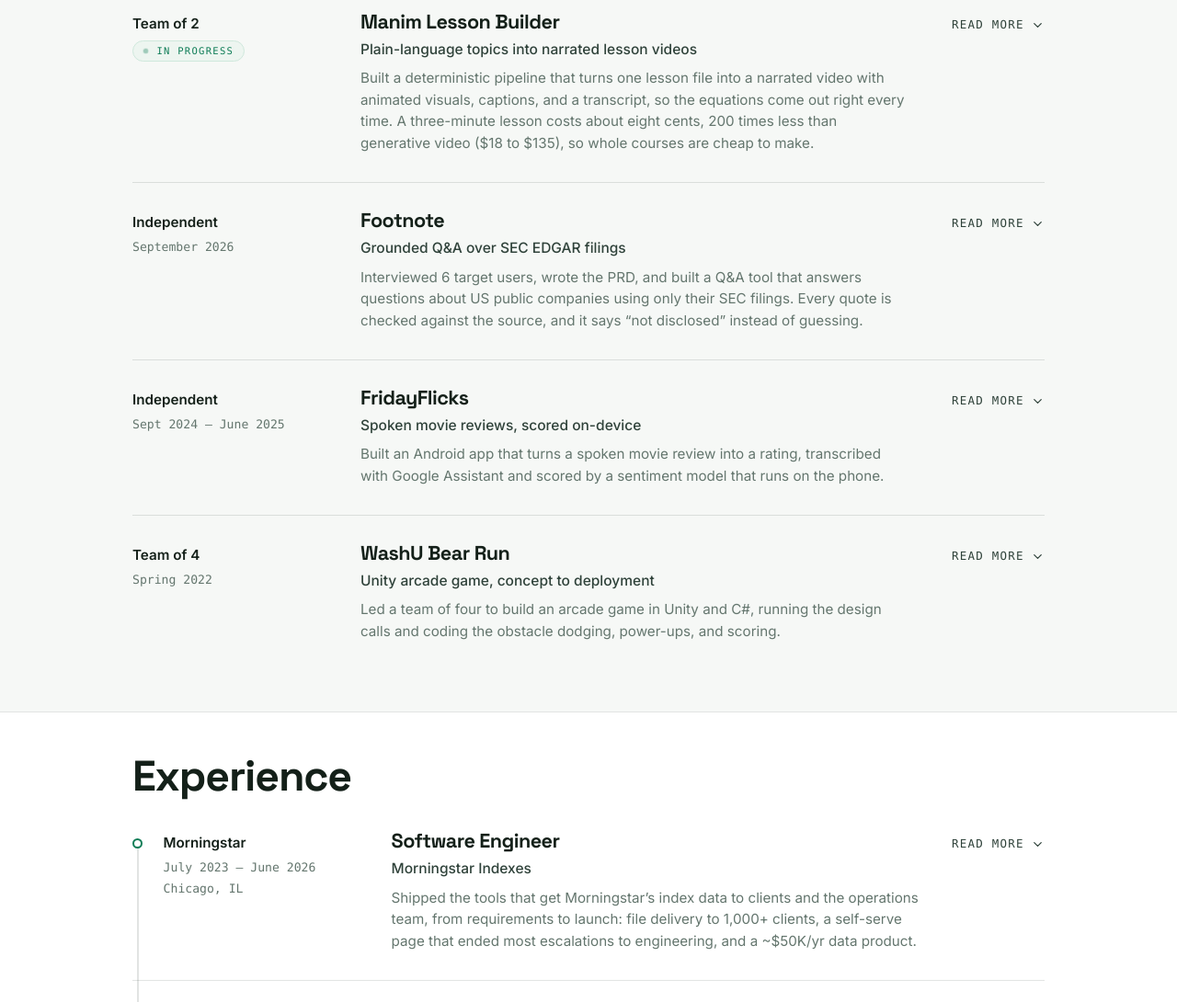
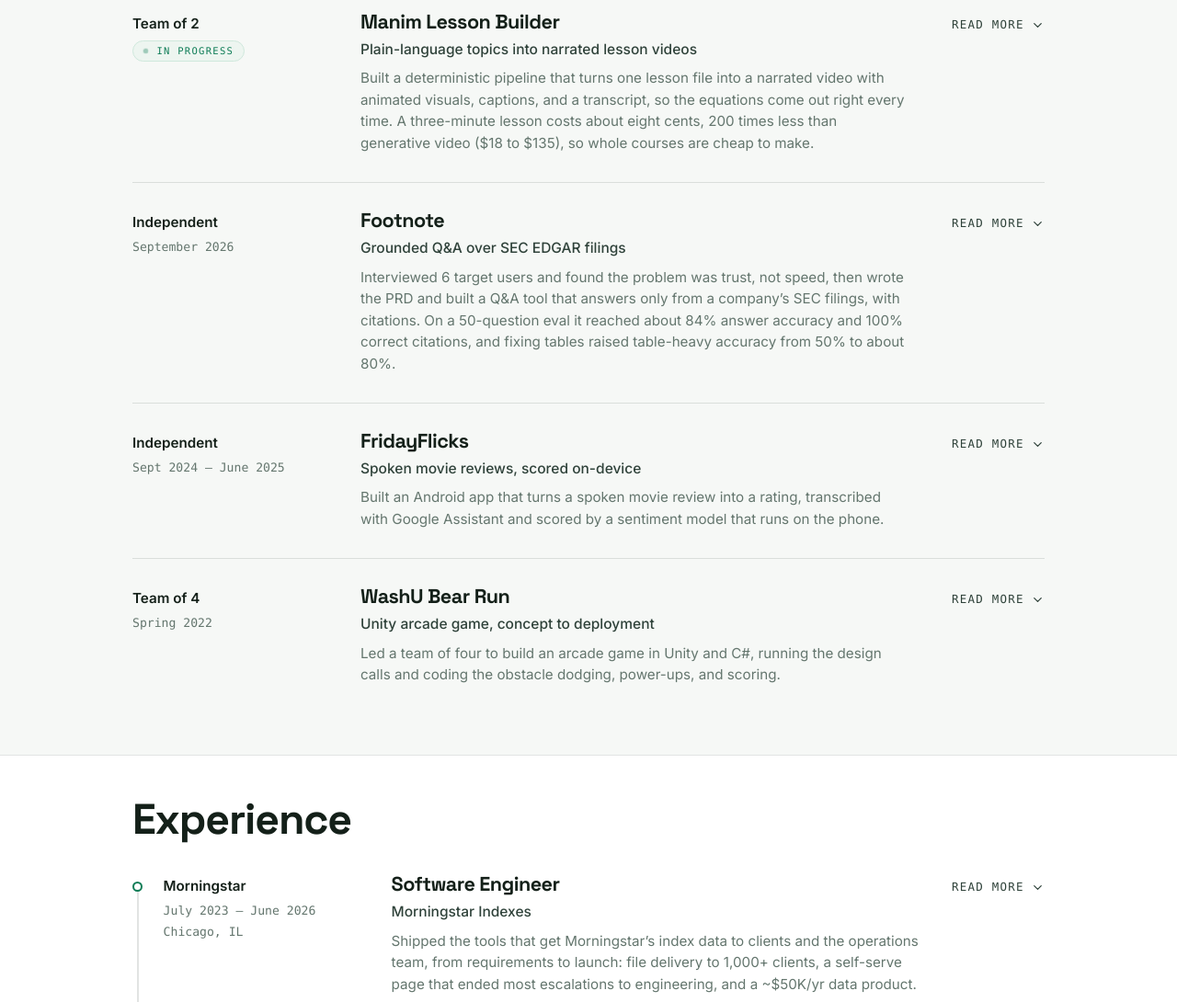
Before and after one commit to eliu1122/about-me, a plain HTML site: page index.html in a window 1280 px wide. Shown: the part 963-2053 px from the top of the page at 92% size. Drawn offline with Linux system fonts and the light colour scheme.

Commit message:
Add the user-research finding and eval results to the Footnote summary
Co-Authored-By: Claude Opus 5.5 <noreply@anthropic.com>

```diff
--- a/index.html
+++ b/index.html
@@ -479,7 +479,7 @@
             <span class="job__titles">
               <h3>Footnote</h3>
               <span class="job__role">Grounded Q&amp;A over SEC EDGAR filings</span>
-              <span class="job__blurb">Interviewed 6 target users, wrote the PRD, and built a Q&amp;A tool that answers questions about US public companies using only their SEC filings. Every quote is checked against the source, and it says &ldquo;not disclosed&rdquo; instead of guessing.</span>
+              <span class="job__blurb">Interviewed 6 target users and found the problem was trust, not speed, then wrote the PRD and built a Q&amp;A tool that answers only from a company&rsquo;s SEC filings, with citations. On a 50-question eval it reached about 84% answer accuracy and 100% correct citations, and fixing tables raised table-heavy accuracy from 50% to about 80%.</span>
             </span>
             <span class="job__more"><svg viewBox="0 0 24 24" fill="none" stroke="currentColor" stroke-width="2" stroke-linecap="round" stroke-linejoin="round"><path d="M6 9l6 6 6-6"/></svg></span>
           </summary>
```
